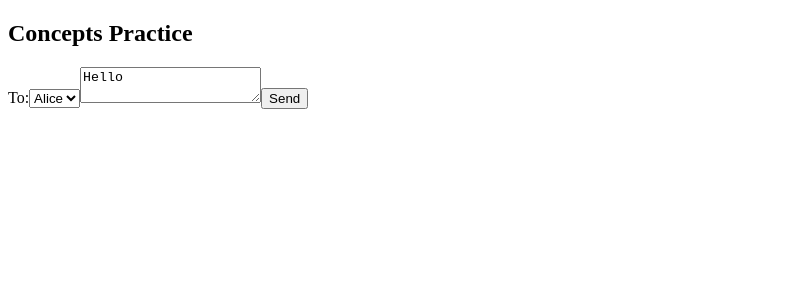
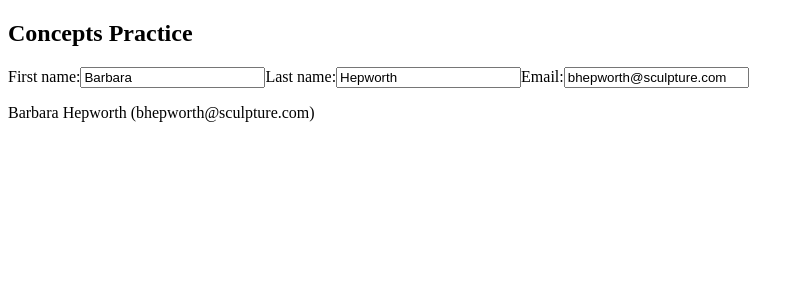
Before and after one commit to swethaogeti/react-concept-practice, a React (Create React App) app: page / in a window 1280 px wide. Shown: the top 300 px of the page, without its empty margins (0-804 px from the left). Built offline with nearby package versions, Linux system fonts and the light colour scheme.

Commit message:
object in state

```diff
--- a/src/App.js
+++ b/src/App.js
@@ -1,4 +1,5 @@
 import React from "react";
+import { ObjectInState } from "./components/objectsInState/ObjectInState";
 import { ComponentsMemory } from "./concepts/componentsMemory/ComponentsMemory";
 import { SharingData } from "./concepts/sharingData/SharingDataApp";
 import { Message } from "./concepts/stateASnapshot/Message";
@@ -17,7 +18,8 @@ export default function App() {
       {/* <ComponentsMemory /> */}
       {/* <Person /> */}
       {/* <GroceryList /> */}
-      <Message />
+      {/* <Message /> */}
+      <ObjectInState />
     </div>
   );
 }
--- /dev/null
+++ b/src/components/objectsInState/ObjectInState.js
@@ -0,0 +1,39 @@
+import React, { useState } from "react";
+
+export const ObjectInState = () => {
+  const [person, setPerson] = useState({
+    firstName: "Barbara",
+    lastName: "Hepworth",
+    email: "bhepworth@sculpture.com"
+  });
+  const handleChange = (e) => {
+    setPerson({ ...person, [e.target.name]: e.target.value });
+  };
+  return (
+    <>
+      <label>
+        First name:
+        <input
+          name="firstName"
+          value={person.firstName}
+          onChange={handleChange}
+        />
+      </label>
+      <label>
+        Last name:
+        <input
+          name="lastName"
+          value={person.lastName}
+          onChange={handleChange}
+        />
+      </label>
+      <label>
+        Email:
+        <input name="email" value={person.email} onChange={handleChange} />
+      </label>
+      <p>
+        {person.firstName} {person.lastName} ({person.email})
+      </p>
+    </>
+  );
+};
```
